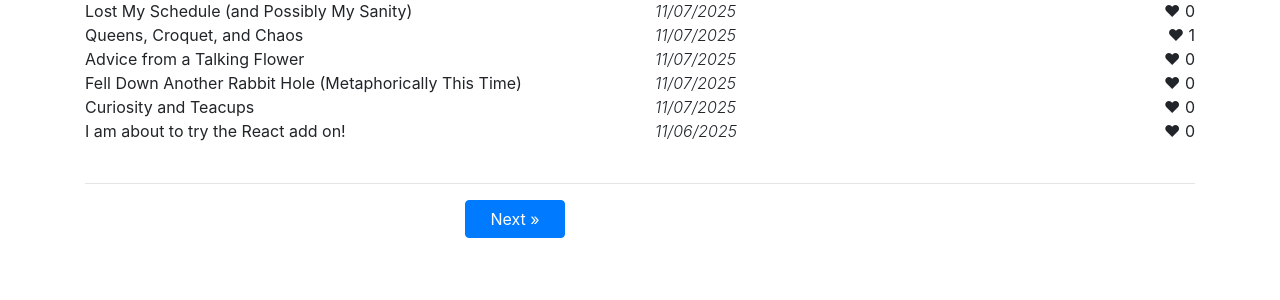
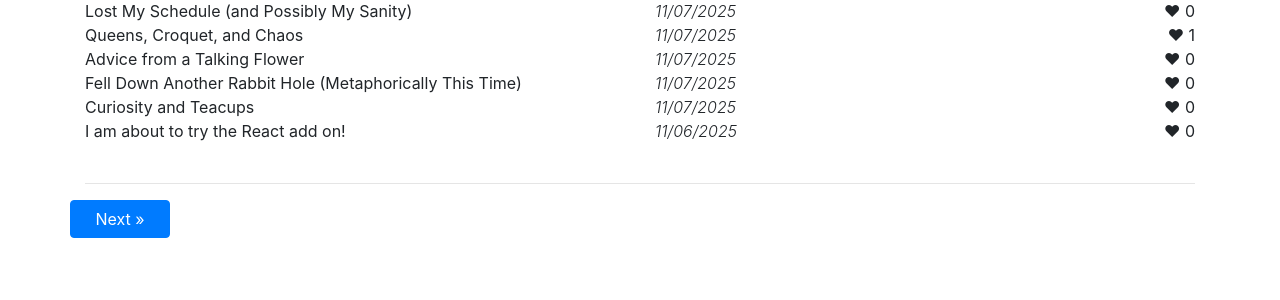
Before and after one commit to Lizanne-B33/network-3, a Django app: page / in a window 1280 px wide. Shown: the part 378-678 px from the top of the page. Run offline with Django 5.2, Linux system fonts and the light colour scheme; data comes from the database, SQL or seed files in the repository; some libraries are stand-ins or nearby versions; some web fonts are replaced.

Commit message:
saving index to get buttons to line up

```diff
--- a/network/templates/network/index.html
+++ b/network/templates/network/index.html
@@ -18,12 +18,8 @@
             <br />
             <hr />
             <div id="pagination" class="row">
-                <div id="p-previous" class="col-4">
                 <button id="previous_btn" class="btn btn-primary pagination-btns p-btn-prev" type="button">&laquo; Previous</button>
-                </div>
-                <div id="p-next" class="col-4">
                 <button id="next_btn" class="btn btn-primary pagination-btns p-btn-next" type="button">Next &raquo;</button>
-                </div>
             </div>
         </div>
         <!--used to hide or show sections-->
@@ -88,12 +84,9 @@
                     <br />
                     <hr />
                     <div id="pagination-mbr" class="row">
-                        <div id="p-previous-mbr" class="col-4">
                         <button id="previous_btn_mbr" class="btn btn-primary pagination-btns p-btn-prev" type="button">
                             &laquo; Previous
                         </button>
-                        </div>
-                        <div id="p-next-mbr" class="col-4">
                         <button id="next_btn_mbr" class="btn btn-primary pagination-btns p-btn-next" type="button">Next &raquo;</button>
                     </div>
                 </div>
@@ -134,7 +127,7 @@
                 </div>
                 <div class="row">
                     <!--footer-->
-                        <div id="like-btns" class="col-4">
+                    <div id="like-btns" class="col">
                         <button type="submit" class="like-btn btn btn-default" id="like-me" value="{{ post.id }}" disabled>
                             &#x1F496 Like
                         </button>
@@ -145,7 +138,7 @@
                     <div class="col-4 mt-1">
                         <p id="post-likes"></p>
                     </div>
-                        <div id="edit_my_post" class="col-4 mt-1">
+                    <div id="edit_my_post" class="col mt-1">
                         <button id="edit-post-button">Edit Post</button>
                     </div>
                 </div>
```
Lines whose indentation alone changed are shown as unchanged.
